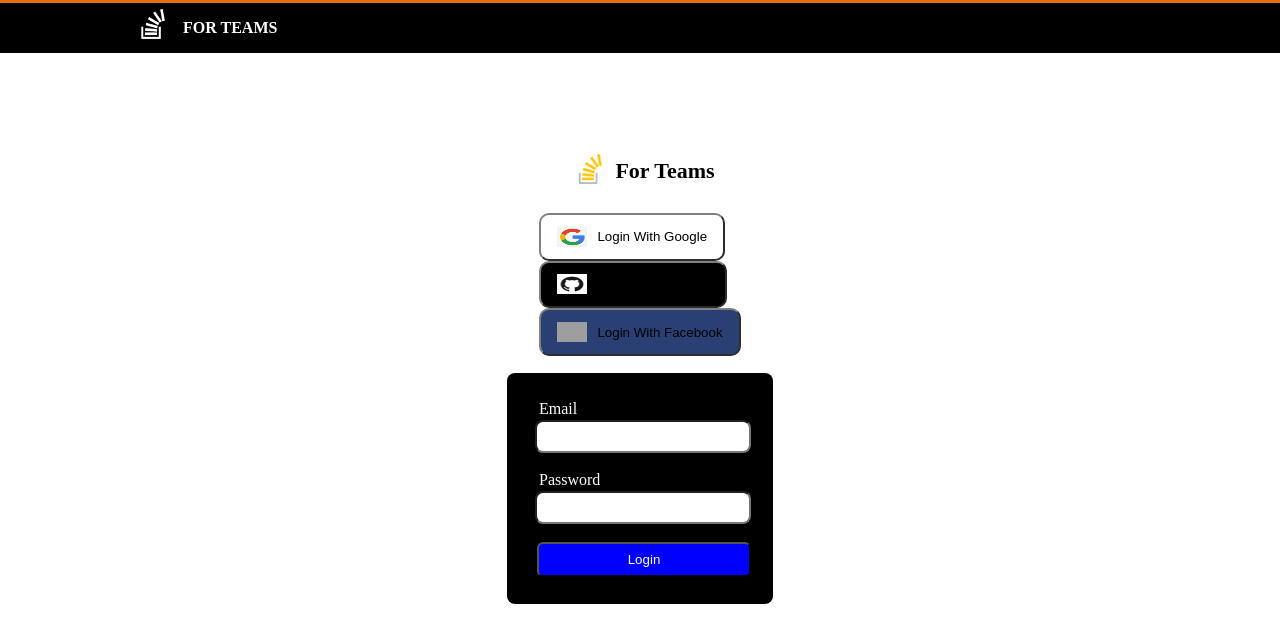
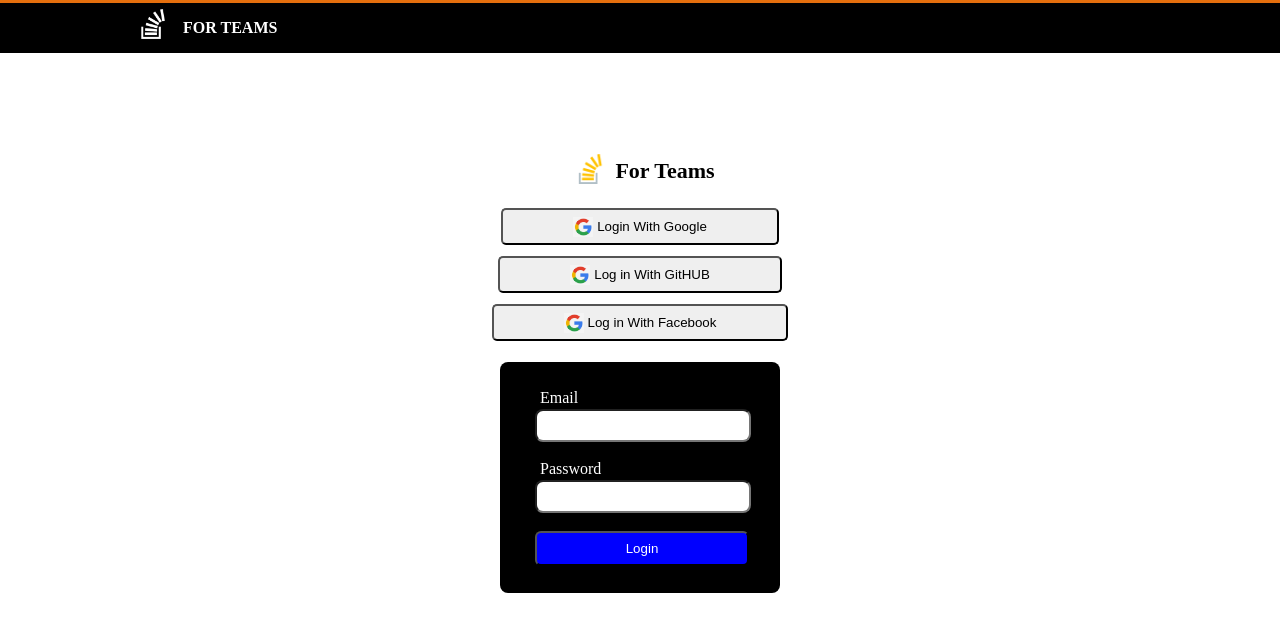
Before and after one commit to fibrahimthunder/faiz_vue_baisc, a Vue app: page /#/login in a window 1280 px wide. Shown: the top 642 px of the page. Built offline with nearby package versions, Linux system fonts and the light colour scheme; grey boxes are pictures that could not be loaded.

Commit message:
todays work of login page

```diff
--- a/src/components/Button.vue
+++ b/src/components/Button.vue
@@ -2,27 +2,13 @@
 <div>
 <button id="Button-icon" :style="{ backgroundColor: bgColor }" >
 <img id="google-Logo" :src="logoPath" />
-<p id="google-text" class="buttonText">{{text}}</p>
+<p id="google-text" class="buttonText"></p>
 </button>
 </div>
 </template>
 <script>
 export default {
   name: 'Button',
-  props: {
-    text: {
-      type: String,
-      required: true
-    },
-    bgColor: {
-      type: String,
-      default: 'transparent'
-    },
-    logoPath: {
-      type: String,
-      required: true
-    }
-  }
 }
 </script>
 <style>
--- a/src/components/Google.vue
+++ b/src/components/Google.vue
@@ -2,27 +2,39 @@
 <div id="Google-container">
 <button id="Google-icon">
 <img id="Google-Logo" src="./../assets/google-Logo.jpg">
-<p id="Google-text" class="buttonText">Log in with Google</p>
+<p id="Google-text" class="buttonText">{{text}}</p>
 </button>
 </div>
 </template>
 <script>
 export default {
-  name: 'Google'
+  name: 'Button',
+  props: {
+    text: {
+      type: String,
+      required: true
+    },
+    bgColor: {
+      type: String,
+      default: 'transparent'
+    },
+    logoPath: {
+      type: String,
+      required: true
+    }
+  }
 }
 </script>
 <style>
 
-#Google-container{
-    margin: 100px;
-}
+
 #Google-icon{
     display:flex;
     flex-direction: row;
     align-items: center;
     justify-content: center;
     border-radius: 5px;
-    height: 40px;
+    height: 37px;
     padding-left: 70px;
     padding-right: 70px;
     color: white;
--- a/src/components/LoginSection.vue
+++ b/src/components/LoginSection.vue
@@ -22,7 +22,7 @@ export default {
     display: flex;
     flex-direction: column;
     border-radius: 8px;
-    width: 238px;
+    width: 252px;
     background-color: black;
     justify-content: center;
     padding: 14px;
@@ -30,12 +30,12 @@ export default {
 }
 .text-email{
     color: white;
-    margin-left: 18px;
+    margin-left: 26px;
     height: 2px;
 }
 .email{
     border-radius: 8px;
-    margin-left: 14px;
+    margin-left: 21px;
     width: 206px;
     height: 23px;
     padding: 3px;
@@ -44,12 +44,12 @@ export default {
 }
 .text-password{
     color: white;
-    margin-left: 18px;
+    margin-left: 26px;
     height: 2px;
 }
 .Password{
     border-radius: 8px;
-    margin-left: 14px;
+    margin-left: 21px;
     width: 206px;
     height: 23px;
     padding: 3px;
@@ -60,7 +60,7 @@ export default {
     padding: 8px;
     background-color: blue;
     color: white;
-    margin-left: 16px;
+    margin-left: 21px;
     margin-top: 18px;
     border-color: none;
 }
--- a/src/screens/LoginScreen.vue
+++ b/src/screens/LoginScreen.vue
@@ -5,6 +5,7 @@ import Button from './../components/Button.vue';
 import LoginSection from './../components/LoginSection.vue';
 import Facebook from './../components/Facebook.vue';
 import Text from './../components/Text.vue';
+import Google from './../components/Google.vue';
 
 
 export default {
@@ -15,12 +16,14 @@ export default {
     Button,
     LoginSection,
     Facebook,
-    Text
+    Text,
+    Google
   },
     data () {
     return {
       gitLogo: require('./../assets/github-Logo.png'),
-      googleLogo: require('./../assets/google-Logo.jpg')
+      googleLogo: require('./../assets/google-Logo.jpg'),
+      facebooklogo: require('./../assets/facebook-logo.jpg'),
 
     }
   }
@@ -29,42 +32,47 @@ export default {
 
 <template>
   <div class="Fahad">
-  <div class="fahadContainer">
+  <div class="NavbarContainer">
   <Navbar />
   </div>
 
-  <div class="faiz">
+  <div class="Teams-logo">
     <Logo />
     </div>
 
-    <div class="faiz2">
-    <Button class="Google-l" text="Login With Google" bgColor="white" :logoPath=googleLogo textcolor="white" />
-    <Button class="Github-g" text="Login With GitHUB" bgColor="black" :logoPath=gitLogo textcolor="white" />
-    <Button text="Login With Facebook" bgColor="#2a4074" :logoPath=facebook-Logo textcolor="white" />
+    <Google class="Google-button" text="Login With Google" bgColor="white" :logoPath=googleLogo textcolor="white" />
+    <Google class="Github-button" text="Log in With GitHUB" bgColor="black" :logoPath=gitLogo textcolor="white" />
+    <Google class="Facebook-button" text="Log in With Facebook" />
 
-    </div>
-    <LoginSection />
+    <LoginSection  class="login-section" />
 
     <Text />
   </div>
 </template>
 
-
 <style>
-.fahadContainer{
+.NavbarContainer{
   width: 100%
 }
 .Fahad{
     display: flex;
     flex-direction: column;
     justify-content: "center";
-     align-items: center;
+    align-items: center;
 }
-.faiz{
-  height: 160px;
+.Teams-logo{
+  height: 155px;
 }
-.faiz2{
-    padding-bottom: 17px;
+.login-section{
+  margin-top: 10px;
 }
-
+.Google-button{
+  margin-bottom: 11px;
+}
+.Github-button{
+  margin-bottom: 11px;
+}
+.Facebook-button{
+  margin-bottom: 11px;
+}
 </style>
```
